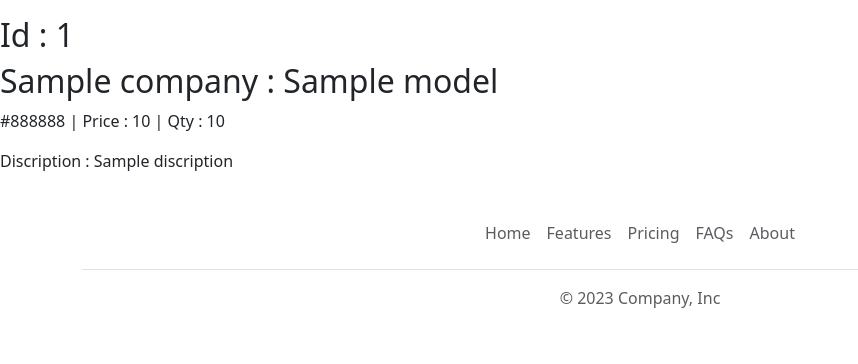
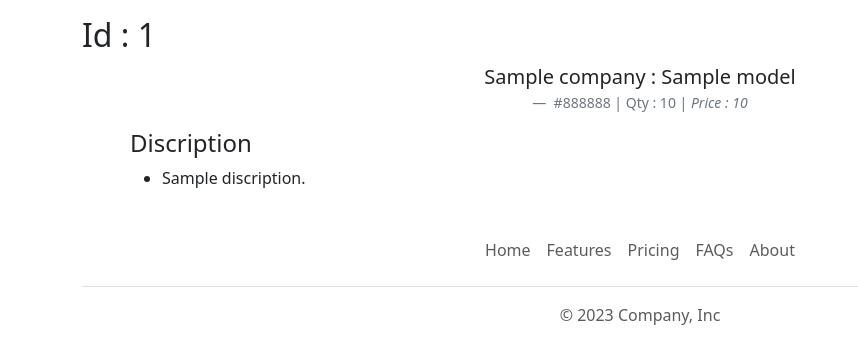
Before and after one commit to Akashkunwar/Easyop, a Flask app: template templates/inventory.html in a window 1280 px wide. Shown: the part 73-437 px from the top of the page, without its empty margins (0-858 px from the left). Run offline with Flask 3, Linux system fonts and the light colour scheme; the template is opened without the code that fills it: most values are stand-ins (such as "Sample title", 1, 10 or a date in 2020).

Commit message:
Made it efficiant

```diff
--- a/templates/header.html
+++ b/templates/header.html
@@ -1,4 +1,4 @@
-<header class="p-3 mb-3 border-bottom">
+<header class="p-3 mb-1 border-bottom">
   <div class="container">
     <div class="d-flex flex-wrap align-items-center justify-content-center justify-content-lg-start">
       <a href="/" class="d-flex align-items-center mb-2 mb-lg-0 link-body-emphasis text-decoration-none">
--- a/templates/home.html
+++ b/templates/home.html
@@ -11,7 +11,7 @@
     </head>
     <body>
         {% include 'header.html' %}
-    <div class = 'ms-5'>
+    <div class = 'ms-5 mt-3'>
         <h1>{{companyName}}</h1>
         <img class="img-fluid" id="banner" src="https://th.bing.com/th/id/OIP.dOrjtVMUFW0bGOgsaJVWawHaCU?rs=1&pid=ImgDetMain">
 
--- a/templates/inventory.html
+++ b/templates/inventory.html
@@ -6,10 +6,27 @@
     </head>
     <body>
         {% include 'header.html' %}
-        <h2>Id : {{inventory.Id}}</h2>
-        <h2>{{inventory.Company}} : {{inventory.Model}}</h2>
-        <p>{{inventory.Color}} | Price : {{inventory.Price}} | Qty : {{inventory.Quantity}}</p>
-        <p>Discription : {{inventory.Discription}}</p>
+        <div class="container mt-3">
+            <h2>Id : {{inventory.Id}}</h2>
+            <figure class="text-center">
+                <blockquote class="blockquote">
+                  <p>{{inventory.Company}} : {{inventory.Model}}</p>
+                </blockquote>
+                <figcaption class="blockquote-footer">
+                    {{inventory.Color}} | Qty : {{inventory.Quantity}} | <cite title="Source Title">Price : {{inventory.Price}}</cite>
+                </figcaption>
+              </figure>
+            <!-- <h2>{{inventory.Company}} : {{inventory.Model}}</h2>
+            <p>{{inventory.Color}} | Price : {{inventory.Price}} | Qty : {{inventory.Quantity}}</p> -->
+            <div class="ms-5">
+            <h4>Discription</h4>
+            <ul>
+                {% for line in inventory.Discription.split("\n") %}
+                <li>{{line}}.</li>
+                {% endfor %}
+            </ul>
+            </div>
+        </div>
         {% include 'footer.html' %}
     </body>
 </html>
```
